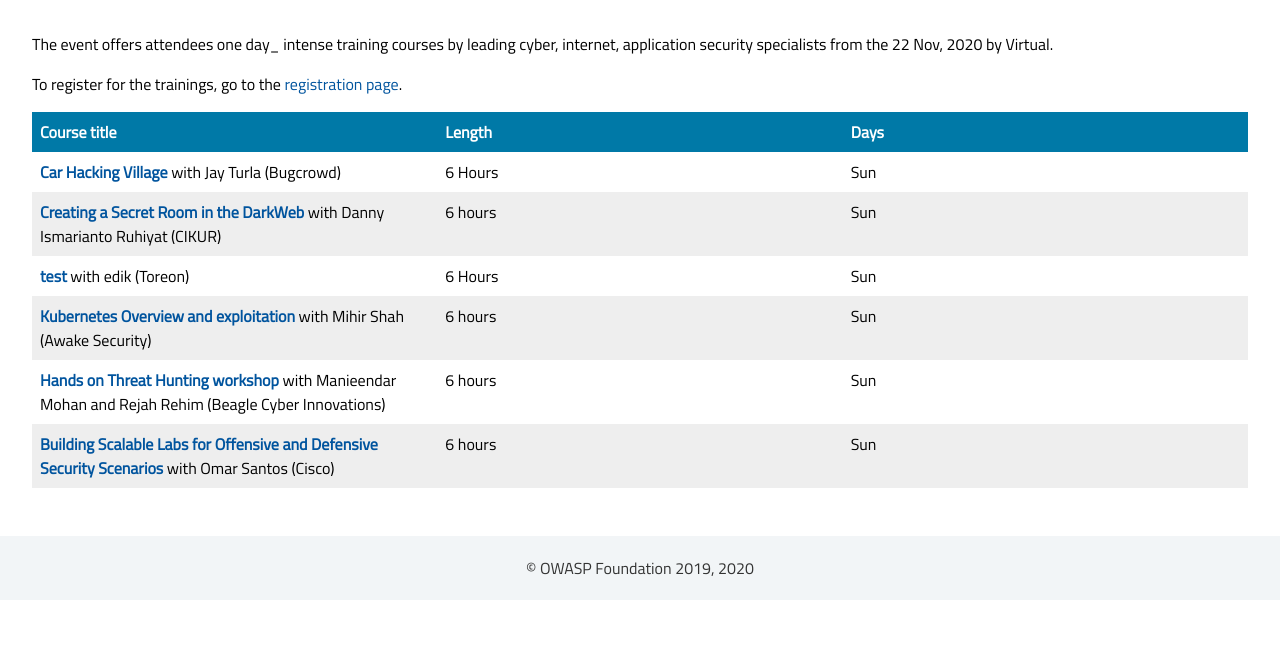
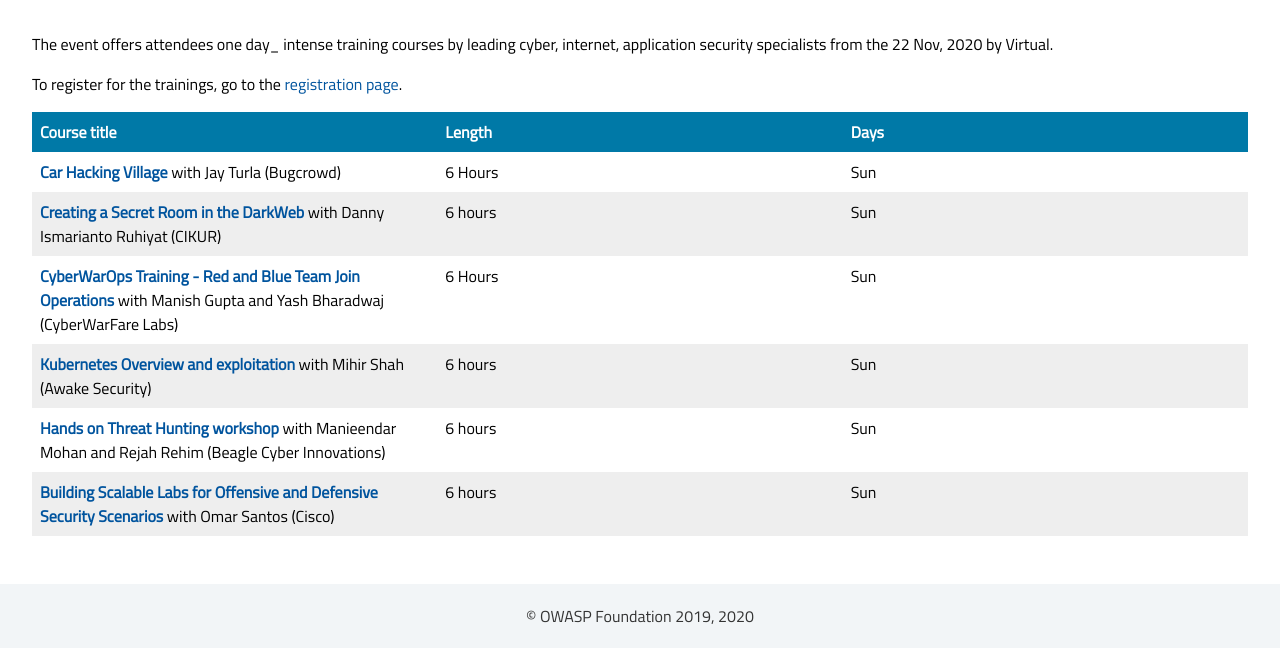
Before and after one commit to globalsea/globalsea.github.io, a Jekyll site: the page built from program/trainings.md, in a window 1280 px wide. Shown: the part 438-1086 px from the top of the page. Built offline with Jekyll 4.4.1, drawn with Linux system fonts in a browser that asks for light colours; some web fonts are replaced; before the commit the page ends 1038 px from its top, so only the background shows below that.

Commit message:
Update trainings.yml

```diff
--- a/_data/trainings.yml
+++ b/_data/trainings.yml
@@ -12,9 +12,9 @@
   localprice: 10250 NIS
   price: $2400
   url: https://virtualappsecindonesia2020.sched.com/event/f6SN/creating-a-secret-room-in-the-darkweb
-- title: test
+- title: CyberWarOps Training - Red and Blue Team Join Operations
   url: https://virtualappsecindonesia2020.sched.com/event/f6PE/cyberwarops-training-red-and-blue-team-joint-operations
-  trainers: edik (Toreon)
+  trainers: Manish Gupta and Yash Bharadwaj (CyberWarFare Labs)
   duration: 6 Hours
   days: Sun
   localprice: 7050 NIS
```
